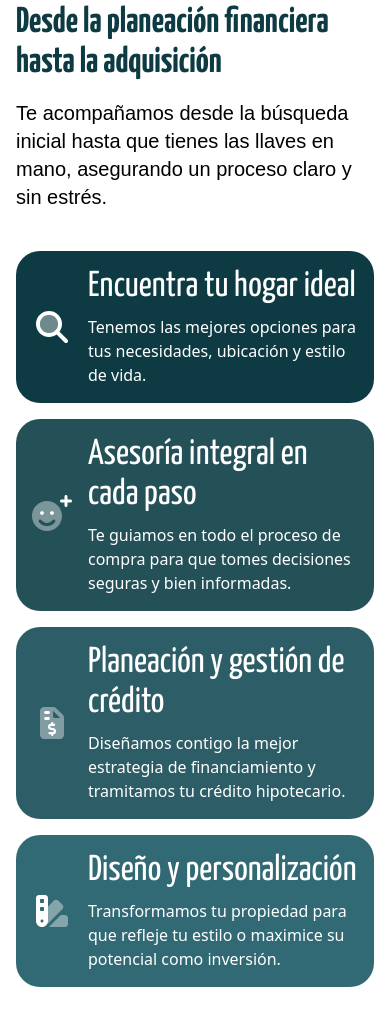
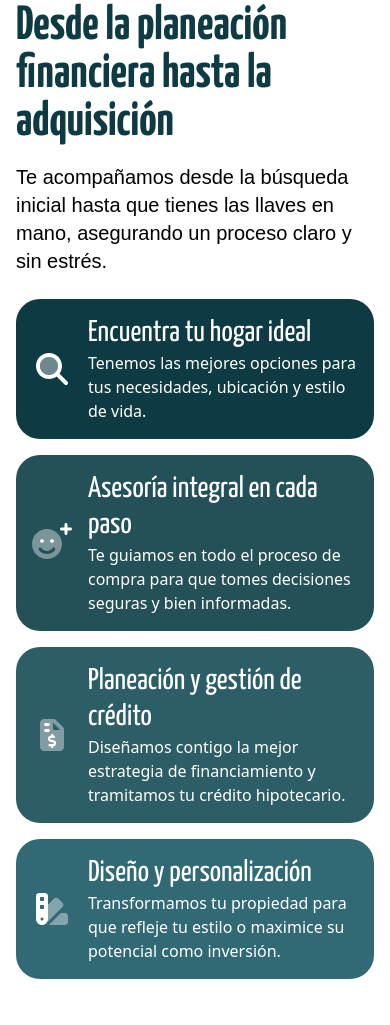
Before and after one commit to Migueluckleo/okbienesraices, a website: page index.html in a window 390 px wide. Shown: the part 953-1978 px from the top of the page. Drawn offline with Linux system fonts and the light colour scheme; a web font is replaced by a local one.

Commit message:
Cards correction

```diff
--- a/index.html
+++ b/index.html
@@ -49,7 +49,7 @@
  <!--- Propuesta de valor  -->
     <section class="flex flex-col md:max-w-[1280px] w-full items-center justify-center p-4 bg-white md:m-10 m-4">
       <div>
-        <h2 class="md:text-6xl font-yanone font-bold mb-4 text-brand-primary-800 text-4xl">
+        <h2 class="md:text-6xl font-yanone font-bold mb-4 text-brand-primary-800 text-5xl">
           Desde la planeación financiera hasta la adquisición
         </h2>
         <p class="text-xl md:text-xl font-light text-grey-800 font-yrsa">
@@ -57,33 +57,33 @@
         </p>
       </div>
       <!-- cards -->
-      <div class="flex flex-col md:flex-row md:space-x-4 w-full mt-10">
+      <div class="flex flex-col md:flex-row md:space-x-4 w-full mt-6">
         <div class=" flex flex-row md:flex-col items-center justify-center bg-brand-primary-800 p-4 rounded-3xl mb-4 md:mb-0 md:w-1/4">
-          <img src="assets/search.svg" alt="search icon" class="mr-4 w-12 h-auto">
+          <img src="assets/search.svg" alt="search icon" class="mr-4 w-12 h-auto md:mb-4">
           <div class="flex flex-col items-start">
-            <h3 class="text-left md:text-center font-yanone text-4xl font-normal mb-2 text-white">Encuentra tu hogar ideal</h3>
+            <h3 class="text-left md:text-center font-yanone text-3xl md:text-4xl  font-normal text-white">Encuentra tu hogar ideal</h3>
             <p class="text-white text-left md:text-center">Tenemos las mejores opciones para tus necesidades, ubicación y estilo de vida.</p>
           </div>
         </div>
         <div class="flex flex-row md:flex-col items-center justify-center bg-brand-primary-700 p-4 rounded-3xl mb-4 md:mb-0 md:w-1/4">
-          <img src="assets/smile.svg" alt="search icon" class="mr-4 w-12 h-auto">
+          <img src="assets/smile.svg" alt="search icon" class="mr-4 w-12 h-auto md:mb-4">
           <div class="flex flex-col items-start">
-            <h3 class="text-left md:text-center font-yanone text-4xl font-normal mb-2 text-white">Asesoría integral en cada paso</h3>
+            <h3 class="text-left md:text-center font-yanone text-3xl md:text-4xl font-normal text-white">Asesoría integral en cada paso</h3>
             <p class="text-white text-left md:text-center">Te guiamos en todo el proceso de compra para que tomes decisiones seguras y bien informadas.</p>
           </div>
         </div>
         <div class="flex flex-row md:flex-col items-center justify-center bg-brand-primary-600 p-4 rounded-3xl mb-4 md:mb-0 md:w-1/4">
-          <img src="assets/invoice.svg" alt="search icon" class="mr-4 w-12 h-auto">
+          <img src="assets/invoice.svg" alt="search icon" class="mr-4 w-12 h-auto md:mb-4">
           <div class="flex flex-col items-start">
-            <h3 class="text-left md:text-center font-yanone text-4xl font-normal mb-2 text-white">Planeación y gestión de crédito</h3>
+            <h3 class="text-left md:text-center font-yanone text-3xl md:text-4xl font-normal  text-white">Planeación y gestión de crédito</h3>
             <p class="text-white text-left md:text-center">Diseñamos contigo la mejor estrategia de financiamiento y tramitamos tu crédito hipotecario.</p>
           </div>
         </div>
 
         <div class="flex flex-row md:flex-col items-center justify-center bg-brand-primary-500 p-4 rounded-3xl mb-4 md:mb-0 md:w-1/4">
-          <img src="assets/color.svg" alt="search icon" class="mr-4 w-12 h-auto">
+          <img src="assets/color.svg" alt="search icon" class="mr-4 w-12 h-auto md:mb-4">
           <div class="flex flex-col items-start">
-            <h3 class="text-left md:text-center font-yanone text-4xl font-normal mb-2 text-white">Diseño y personalización</h3>
+            <h3 class="text-left md:text-center font-yanone text-3xl md:text-4xl font-normal text-white">Diseño y personalización</h3>
             <p class="text-white text-left md:text-center">Transformamos tu propiedad para que refleje tu estilo o maximice su potencial como inversión.</p>
           </div>
 
```
Also changed, not shown: src/output.css.
